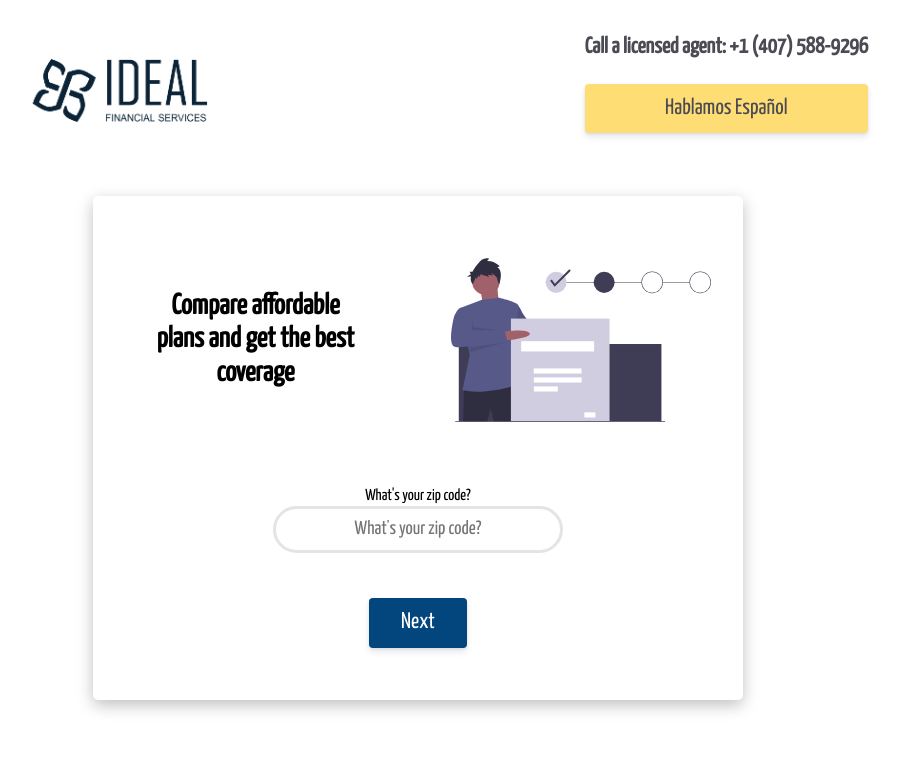
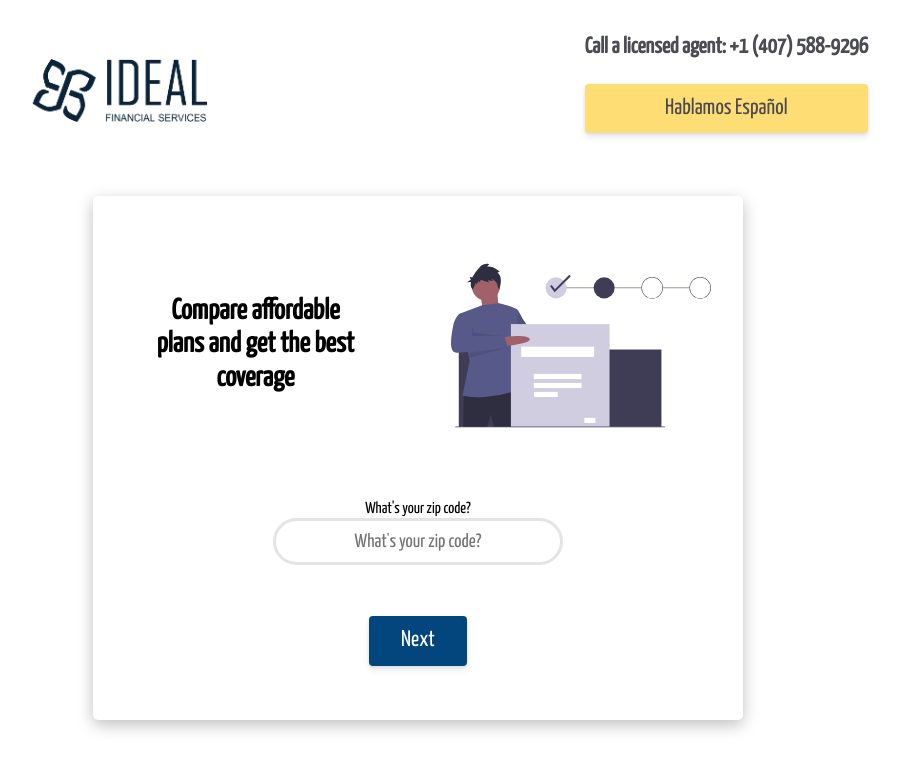
Before and after one commit to jpdevspace/React_IdealInsuranceFL, a React (Create React App) app: page / in a window 1280 px wide. Shown: the top 783 px of the page, without its empty margins (222-1122 px from the left). Built offline with nearby package versions, Linux system fonts and the light colour scheme.

Commit message:
Fixed card height

```diff
--- a/src/components/Styled/Card.js
+++ b/src/components/Styled/Card.js
@@ -32,7 +32,7 @@ export const Card01 = styled.div`
 }
   @media screen and (min-width: 600px) {
     display: grid;
-    height: 60vh;
+    min-height: 60vh;
 
     grid-template-areas:
       'title  image'
```
